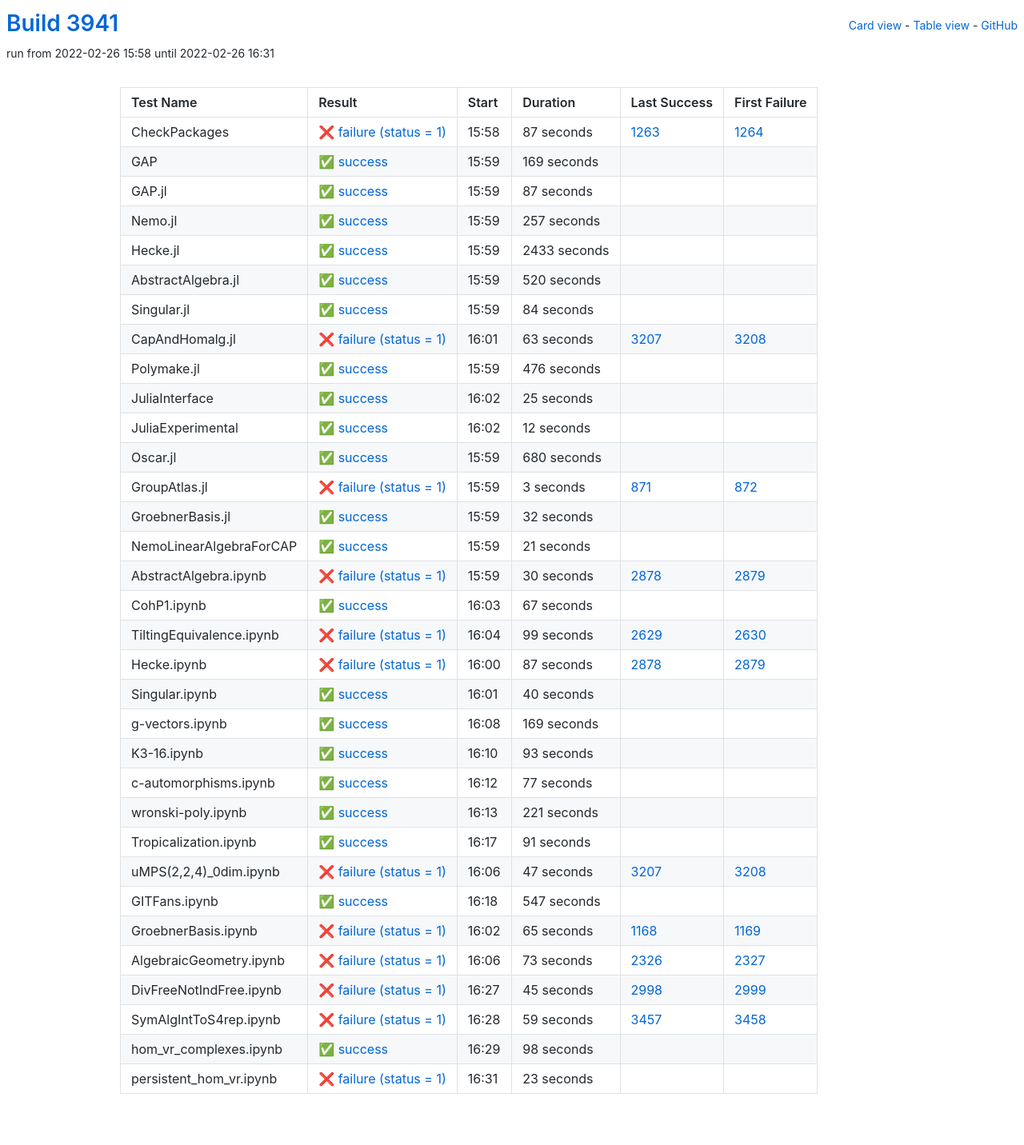
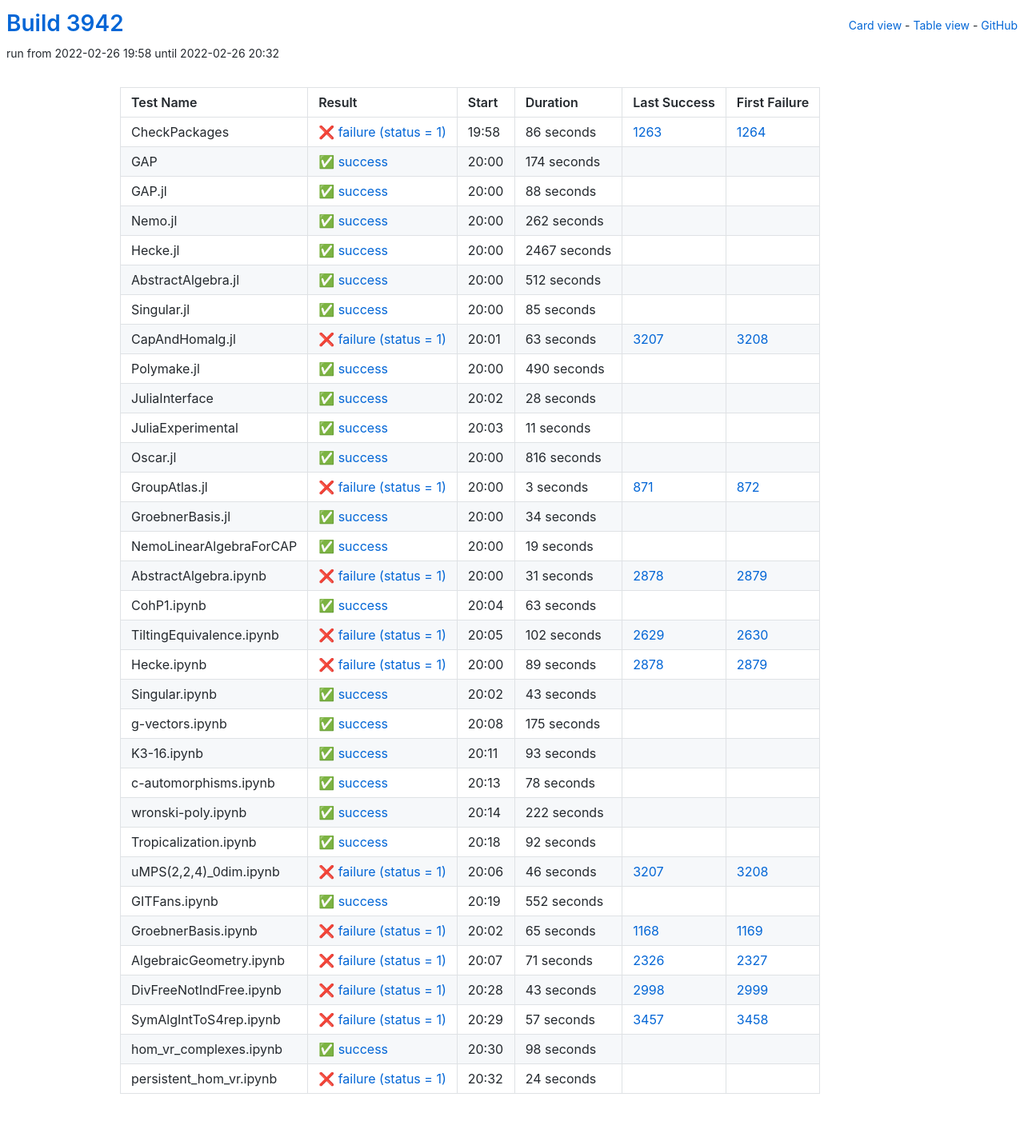
Before and after one commit to oscar-system/oscar-ci-status-stable, a Jekyll site: the page built from table.html, in a window 1280 px wide. Shown: the whole page at 80% size. Built offline with Jekyll 4.4.1, drawn with Linux system fonts in a browser that asks for light colours.

Commit message:
Build #3942

```diff
--- a/_data/ci.yml
+++ b/_data/ci.yml
@@ -1,6 +1,6 @@
 ---
-build: 3941
-build_url: https://oscarci.mathematik.uni-kl.de/job/oscar-stable/3941/
+build: 3942
+build_url: https://oscarci.mathematik.uni-kl.de/job/oscar-stable/3942/
 job: oscar-stable
 organization: oscar-system
 repo: oscar-ci-status-stable
@@ -8,92 +8,92 @@ repourl: https://github.com/oscar-system/oscar-ci-status-stable
 tests:
 - name: CheckPackages
   id: checkpackages
-  log: https://oscarci.mathematik.uni-kl.de/job/oscar-stable/3941/artifact/logs/build-3941/CheckPackages.log
-  start: 2022-02-26 15:58
+  log: https://oscarci.mathematik.uni-kl.de/job/oscar-stable/3942/artifact/logs/build-3942/CheckPackages.log
+  start: 2022-02-26 19:58
   success: false
   exitcode: 1
   status: failure
-  duration: 87
+  duration: 86
   last_success: 1263
   last_success_url: https://oscarci.mathematik.uni-kl.de/job/oscar-stable/1263/
   first_failure: 1264
   first_failure_url: https://oscarci.mathematik.uni-kl.de/job/oscar-stable/1264/
 - name: GAP
   id: gap
-  log: https://oscarci.mathematik.uni-kl.de/job/oscar-stable/3941/artifact/logs/build-3941/GAP.log
-  start: 2022-02-26 15:59
+  log: https://oscarci.mathematik.uni-kl.de/job/oscar-stable/3942/artifact/logs/build-3942/GAP.log
+  start: 2022-02-26 20:00
   success: true
   exitcode: 0
   status: success
-  duration: 169
+  duration: 174
   last_success: false
   last_success_url:
   first_failure: false
   first_failure_url:
 - name: GAP.jl
   id: gap-jl
-  log: https://oscarci.mathematik.uni-kl.de/job/oscar-stable/3941/artifact/logs/build-3941/GAP.jl.log
-  start: 2022-02-26 15:59
+  log: https://oscarci.mathematik.uni-kl.de/job/oscar-stable/3942/artifact/logs/build-3942/GAP.jl.log
+  start: 2022-02-26 20:00
   success: true
   exitcode: 0
   status: success
-  duration: 87
+  duration: 88
   last_success: false
   last_success_url:
   first_failure: false
   first_failure_url:
 - name: Nemo.jl
   id: nemo-jl
-  log: https://oscarci.mathematik.uni-kl.de/job/oscar-stable/3941/artifact/logs/build-3941/Nemo.jl.log
-  start: 2022-02-26 15:59
+  log: https://oscarci.mathematik.uni-kl.de/job/oscar-stable/3942/artifact/logs/build-3942/Nemo.jl.log
+  start: 2022-02-26 20:00
   success: true
   exitcode: 0
   status: success
-  duration: 257
+  duration: 262
   last_success: false
   last_success_url:
   first_failure: false
   first_failure_url:
 - name: Hecke.jl
   id: hecke-jl
-  log: https://oscarci.mathematik.uni-kl.de/job/oscar-stable/3941/artifact/logs/build-3941/Hecke.jl.log
-  start: 2022-02-26 15:59
+  log: https://oscarci.mathematik.uni-kl.de/job/oscar-stable/3942/artifact/logs/build-3942/Hecke.jl.log
+  start: 2022-02-26 20:00
   success: true
   exitcode: 0
   status: success
-  duration: 2433
+  duration: 2467
   last_success: false
   last_success_url:
   first_failure: false
   first_failure_url:
 - name: AbstractAlgebra.jl
   id: abstractalgebra-jl
-  log: https://oscarci.mathematik.uni-kl.de/job/oscar-stable/3941/artifact/logs/build-3941/AbstractAlgebra.jl.log
-  start: 2022-02-26 15:59
+  log: https://oscarci.mathematik.uni-kl.de/job/oscar-stable/3942/artifact/logs/build-3942/AbstractAlgebra.jl.log
+  start: 2022-02-26 20:00
   success: true
   exitcode: 0
   status: success
-  duration: 520
+  duration: 512
   last_success: false
   last_success_url:
   first_failure: false
   first_failure_url:
 - name: Singular.jl
   id: singular-jl
-  log: https://oscarci.mathematik.uni-kl.de/job/oscar-stable/3941/artifact/logs/build-3941/Singular.jl.log
-  start: 2022-02-26 15:59
+  log: https://oscarci.mathematik.uni-kl.de/job/oscar-stable/3942/artifact/logs/build-3942/Singular.jl.log
+  start: 2022-02-26 20:00
   success: true
   exitcode: 0
   status: success
-  duration: 84
+  duration: 85
   last_success: false
   last_success_url:
   first_failure: false
   first_failure_url:
 - name: CapAndHomalg.jl
   id: capandhomalg-jl
-  log: https://oscarci.mathematik.uni-kl.de/job/oscar-stable/3941/artifact/logs/build-3941/CapAndHomalg.jl.log
-  start: 2022-02-26 16:01
+  log: https://oscarci.mathematik.uni-kl.de/job/oscar-stable/3942/artifact/logs/build-3942/CapAndHomalg.jl.log
+  start: 2022-02-26 20:01
   success: false
   exitcode: 1
   status: failure
@@ -104,56 +104,56 @@ tests:
   first_failure_url: https://oscarci.mathematik.uni-kl.de/job/oscar-stable/3208/
 - name: Polymake.jl
   id: polymake-jl
-  log: https://oscarci.mathematik.uni-kl.de/job/oscar-stable/3941/artifact/logs/build-3941/Polymake.jl.log
-  start: 2022-02-26 15:59
+  log: https://oscarci.mathematik.uni-kl.de/job/oscar-stable/3942/artifact/logs/build-3942/Polymake.jl.log
+  start: 2022-02-26 20:00
   success: true
   exitcode: 0
   status: success
-  duration: 476
+  duration: 490
   last_success: false
   last_success_url:
   first_failure: false
   first_failure_url:
 - name: JuliaInterface
   id: juliainterface
-  log: https://oscarci.mathematik.uni-kl.de/job/oscar-stable/3941/artifact/logs/build-3941/JuliaInterface.log
-  start: 2022-02-26 16:02
+  log: https://oscarci.mathematik.uni-kl.de/job/oscar-stable/3942/artifact/logs/build-3942/JuliaInterface.log
+  start: 2022-02-26 20:02
   success: true
   exitcode: 0
   status: success
-  duration: 25
+  duration: 28
   last_success: false
   last_success_url:
   first_failure: false
   first_failure_url:
 - name: JuliaExperimental
   id: juliaexperimental
-  log: https://oscarci.mathematik.uni-kl.de/job/oscar-stable/3941/artifact/logs/build-3941/JuliaExperimental.log
-  start: 2022-02-26 16:02
+  log: https://oscarci.mathematik.uni-kl.de/job/oscar-stable/3942/artifact/logs/build-3942/JuliaExperimental.log
+  start: 2022-02-26 20:03
   success: true
   exitcode: 0
   status: success
-  duration: 12
+  duration: 11
   last_success: false
   last_success_url:
   first_failure: false
   first_failure_url:
 - name: Oscar.jl
   id: oscar-jl
-  log: https://oscarci.mathematik.uni-kl.de/job/oscar-stable/3941/artifact/logs/build-3941/Oscar.jl.log
-  start: 2022-02-26 15:59
+  log: https://oscarci.mathematik.uni-kl.de/job/oscar-stable/3942/artifact/logs/build-3942/Oscar.jl.log
+  start: 2022-02-26 20:00
   success: true
   exitcode: 0
   status: success
-  duration: 680
+  duration: 816
   last_success: false
   last_success_url:
   first_failure: false
   first_failure_url:
 - name: GroupAtlas.jl
   id: groupatlas-jl
-  log: https://oscarci.mathematik.uni-kl.de/job/oscar-stable/3941/artifact/logs/build-3941/GroupAtlas.jl.log
-  start: 2022-02-26 15:59
+  log: https://oscarci.mathematik.uni-kl.de/job/oscar-stable/3942/artifact/logs/build-3942/GroupAtlas.jl.log
+  start: 2022-02-26 20:00
   success: false
   exitcode: 1
   status: failure
@@ -164,104 +164,104 @@ tests:
   first_failure_url: https://oscarci.mathematik.uni-kl.de/job/oscar-stable/872/
 - name: GroebnerBasis.jl
   id: groebnerbasis-jl
-  log: https://oscarci.mathematik.uni-kl.de/job/oscar-stable/3941/artifact/logs/build-3941/GroebnerBasis.jl.log
-  start: 2022-02-26 15:59
+  log: https://oscarci.mathematik.uni-kl.de/job/oscar-stable/3942/artifact/logs/build-3942/GroebnerBasis.jl.log
+  start: 2022-02-26 20:00
   success: true
   exitcode: 0
   status: success
-  duration: 32
+  duration: 34
   last_success: false
   last_success_url:
   first_failure: false
   first_failure_url:
 - name: NemoLinearAlgebraForCAP
   id: nemolinearalgebraforcap
-  log: https://oscarci.mathematik.uni-kl.de/job/oscar-stable/3941/artifact/logs/build-3941/NemoLinearAlgebraForCAP.log
-  start: 2022-02-26 15:59
+  log: https://oscarci.mathematik.uni-kl.de/job/oscar-stable/3942/artifact/logs/build-3942/NemoLinearAlgebraForCAP.log
+  start: 2022-02-26 20:00
   success: true
   exitcode: 0
   status: success
-  duration: 21
+  duration: 19
   last_success: false
   last_success_url:
   first_failure: false
   first_failure_url:
 - name: AbstractAlgebra.ipynb
   id: abstractalgebra-ipynb
-  log: https://oscarci.mathematik.uni-kl.de/job/oscar-stable/3941/artifact/logs/build-3941/AbstractAlgebra.ipynb.log
-  start: 2022-02-26 15:59
+  log: https://oscarci.mathematik.uni-kl.de/job/oscar-stable/3942/artifact/logs/build-3942/AbstractAlgebra.ipynb.log
+  start: 2022-02-26 20:00
   success: false
   exitcode: 1
   status: failure
-  duration: 30
+  duration: 31
   last_success: 2878
   last_success_url: https://oscarci.mathematik.uni-kl.de/job/oscar-stable/2878/
   first_failure: 2879
   first_failure_url: https://oscarci.mathematik.uni-kl.de/job/oscar-stable/2879/
 - name: CohP1.ipynb
   id: cohp1-ipynb
-  log: https://oscarci.mathematik.uni-kl.de/job/oscar-stable/3941/artifact/logs/build-3941/CohP1.ipynb.log
-  start: 2022-02-26 16:03
+  log: https://oscarci.mathematik.uni-kl.de/job/oscar-stable/3942/artifact/logs/build-3942/CohP1.ipynb.log
+  start: 2022-02-26 20:04
   success: true
   exitcode: 0
   status: success
-  duration: 67
+  duration: 63
   last_success: false
   last_success_url:
   first_failure: false
   first_failure_url:
 - name: TiltingEquivalence.ipynb
   id: tiltingequivalence-ipynb
-  log: https://oscarci.mathematik.uni-kl.de/job/oscar-stable/3941/artifact/logs/build-3941/TiltingEquivalence.ipynb.log
-  start: 2022-02-26 16:04
+  log: https://oscarci.mathematik.uni-kl.de/job/oscar-stable/3942/artifact/logs/build-3942/TiltingEquivalence.ipynb.log
+  start: 2022-02-26 20:05
   success: false
   exitcode: 1
   status: failure
-  duration: 99
+  duration: 102
   last_success: 2629
   last_success_url: https://oscarci.mathematik.uni-kl.de/job/oscar-stable/2629/
   first_failure: 2630
   first_failure_url: https://oscarci.mathematik.uni-kl.de/job/oscar-stable/2630/
 - name: Hecke.ipynb
   id: hecke-ipynb
-  log: https://oscarci.mathematik.uni-kl.de/job/oscar-stable/3941/artifact/logs/build-3941/Hecke.ipynb.log
-  start: 2022-02-26 16:00
+  log: https://oscarci.mathematik.uni-kl.de/job/oscar-stable/3942/artifact/logs/build-3942/Hecke.ipynb.log
+  start: 2022-02-26 20:00
   success: false
   exitcode: 1
   status: failure
-  duration: 87
+  duration: 89
   last_success: 2878
   last_success_url: https://oscarci.mathematik.uni-kl.de/job/oscar-stable/2878/
   first_failure: 2879
   first_failure_url: https://oscarci.mathematik.uni-kl.de/job/oscar-stable/2879/
 - name: Singular.ipynb
   id: singular-ipynb
-  log: https://oscarci.mathematik.uni-kl.de/job/oscar-stable/3941/artifact/logs/build-3941/Singular.ipynb.log
-  start: 2022-02-26 16:01
+  log: https://oscarci.mathematik.uni-kl.de/job/oscar-stable/3942/artifact/logs/build-3942/Singular.ipynb.log
+  start: 2022-02-26 20:02
   success: true
   exitcode: 0
   status: success
-  duration: 40
+  duration: 43
   last_success: false
   last_success_url:
   first_failure: false
   first_failure_url:
 - name: g-vectors.ipynb
   id: g-vectors-ipynb
-  log: https://oscarci.mathematik.uni-kl.de/job/oscar-stable/3941/artifact/logs/build-3941/g-vectors.ipynb.log
-  start: 2022-02-26 16:08
+  log: https://oscarci.mathematik.uni-kl.de/job/oscar-stable/3942/artifact/logs/build-3942/g-vectors.ipynb.log
+  start: 2022-02-26 20:08
   success: true
   exitcode: 0
   status: success
-  duration: 169
+  duration: 175
   last_success: false
   last_success_url:
   first_failure: false
   first_failure_url:
 - name: K3-16.ipynb
   id: k3-16-ipynb
-  log: https://oscarci.mathematik.uni-kl.de/job/oscar-stable/3941/artifact/logs/build-3941/K3-16.ipynb.log
-  start: 2022-02-26 16:10
+  log: https://oscarci.mathematik.uni-kl.de/job/oscar-stable/3942/artifact/logs/build-3942/K3-16.ipynb.log
+  start: 2022-02-26 20:11
   success: true
   exitcode: 0
   status: success
@@ -272,68 +272,68 @@ tests:
   first_failure_url:
 - name: c-automorphisms.ipynb
   id: c-automorphisms-ipynb
-  log: https://oscarci.mathematik.uni-kl.de/job/oscar-stable/3941/artifact/logs/build-3941/c-automorphisms.ipynb.log
-  start: 2022-02-26 16:12
+  log: https://oscarci.mathematik.uni-kl.de/job/oscar-stable/3942/artifact/logs/build-3942/c-automorphisms.ipynb.log
+  start: 2022-02-26 20:13
   success: true
   exitcode: 0
   status: success
-  duration: 77
+  duration: 78
   last_success: false
   last_success_url:
   first_failure: false
   first_failure_url:
 - name: wronski-poly.ipynb
   id: wronski-poly-ipynb
-  log: https://oscarci.mathematik.uni-kl.de/job/oscar-stable/3941/artifact/logs/build-3941/wronski-poly.ipynb.log
-  start: 2022-02-26 16:13
+  log: https://oscarci.mathematik.uni-kl.de/job/oscar-stable/3942/artifact/logs/build-3942/wronski-poly.ipynb.log
+  start: 2022-02-26 20:14
   success: true
   exitcode: 0
   status: success
-  duration: 221
+  duration: 222
   last_success: false
   last_success_url:
   first_failure: false
   first_failure_url:
 - name: Tropicalization.ipynb
   id: tropicalization-ipynb
-  log: https://oscarci.mathematik.uni-kl.de/job/oscar-stable/3941/artifact/logs/build-3941/Tropicalization.ipynb.log
-  start: 2022-02-26 16:17
+  log: https://oscarci.mathematik.uni-kl.de/job/oscar-stable/3942/artifact/logs/build-3942/Tropicalization.ipynb.log
+  start: 2022-02-26 20:18
   success: true
   exitcode: 0
   status: success
-  duration: 91
+  duration: 92
   last_success: false
   last_success_url:
   first_failure: false
   first_failure_url:
 - name: uMPS(2,2,4)_0dim.ipynb
   id: umps-2-2-4-0dim-ipynb
-  log: https://oscarci.mathematik.uni-kl.de/job/oscar-stable/3941/artifact/logs/build-3941/uMPS-2-2-4-_0dim.ipynb.log
-  start: 2022-02-26 16:06
+  log: https://oscarci.mathematik.uni-kl.de/job/oscar-stable/3942/artifact/logs/build-3942/uMPS-2-2-4-_0dim.ipynb.log
+  start: 2022-02-26 20:06
   success: false
   exitcode: 1
   status: failure
-  duration: 47
+  duration: 46
   last_success: 3207
   last_success_url: https://oscarci.mathematik.uni-kl.de/job/oscar-stable/3207/
   first_failure: 3208
   first_failure_url: https://oscarci.mathematik.uni-kl.de/job/oscar-stable/3208/
 - name: GITFans.ipynb
   id: gitfans-ipynb
-  log: https://oscarci.mathematik.uni-kl.de/job/oscar-stable/3941/artifact/logs/build-3941/GITFans.ipynb.log
-  start: 2022-02-26 16:18
+  log: https://oscarci.mathematik.uni-kl.de/job/oscar-stable/3942/artifact/logs/build-3942/GITFans.ipynb.log
+  start: 2022-02-26 20:19
   success: true
   exitcode: 0
   status: success
-  duration: 547
+  duration: 552
   last_success: false
   last_success_url:
   first_failure: false
   first_failure_url:
 - name: GroebnerBasis.ipynb
   id: groebnerbasis-ipynb
-  log: https://oscarci.mathematik.uni-kl.de/job/oscar-stable/3941/artifact/logs/build-3941/GroebnerBasis.ipynb.log
-  start: 2022-02-26 16:02
+  log: https://oscarci.mathematik.uni-kl.de/job/oscar-stable/3942/artifact/logs/build-3942/GroebnerBasis.ipynb.log
+  start: 2022-02-26 20:02
   success: false
   exitcode: 1
   status: failure
@@ -344,44 +344,44 @@ tests:
   first_failure_url: https://oscarci.mathematik.uni-kl.de/job/oscar-stable/1169/
 - name: AlgebraicGeometry.ipynb
   id: algebraicgeometry-ipynb
-  log: https://oscarci.mathematik.uni-kl.de/job/oscar-stable/3941/artifact/logs/build-3941/AlgebraicGeometry.ipynb.log
-  start: 2022-02-26 16:06
+  log: https://oscarci.mathematik.uni-kl.de/job/oscar-stable/3942/artifact/logs/build-3942/AlgebraicGeometry.ipynb.log
+  start: 2022-02-26 20:07
   success: false
   exitcode: 1
   status: failure
-  duration: 73
+  duration: 71
   last_success: 2326
   last_success_url: https://oscarci.mathematik.uni-kl.de/job/oscar-stable/2326/
   first_failure: 2327
   first_failure_url: https://oscarci.mathematik.uni-kl.de/job/oscar-stable/2327/
 - name: DivFreeNotIndFree.ipynb
   id: divfreenotindfree-ipynb
-  log: https://oscarci.mathematik.uni-kl.de/job/oscar-stable/3941/artifact/logs/build-3941/DivFreeNotIndFree.ipynb.log
-  start: 2022-02-26 16:27
+  log: https://oscarci.mathematik.uni-kl.de/job/oscar-stable/3942/artifact/logs/build-3942/DivFreeNotIndFree.ipynb.log
+  start: 2022-02-26 20:28
   success: false
   exitcode: 1
   status: failure
-  duration: 45
+  duration: 43
   last_success: 2998
   last_success_url: https://oscarci.mathematik.uni-kl.de/job/oscar-stable/2998/
   first_failure: 2999
   first_failure_url: https://oscarci.mathematik.uni-kl.de/job/oscar-stable/2999/
 - name: SymAlgIntToS4rep.ipynb
   id: symalginttos4rep-ipynb
-  log: https://oscarci.mathematik.uni-kl.de/job/oscar-stable/3941/artifact/logs/build-3941/SymAlgIntToS4rep.ipynb.log
-  start: 2022-02-26 16:28
+  log: https://oscarci.mathematik.uni-kl.de/job/oscar-stable/3942/artifact/logs/build-3942/SymAlgIntToS4rep.ipynb.log
+  start: 2022-02-26 20:29
   success: false
   exitcode: 1
   status: failure
-  duration: 59
+  duration: 57
   last_success: 3457
   last_success_url: https://oscarci.mathematik.uni-kl.de/job/oscar-stable/3457/
   first_failure: 3458
   first_failure_url: https://oscarci.mathematik.uni-kl.de/job/oscar-stable/3458/
 - name: hom_vr_complexes.ipynb
   id: hom-vr-complexes-ipynb
-  log: https://oscarci.mathematik.uni-kl.de/job/oscar-stable/3941/artifact/logs/build-3941/hom_vr_complexes.ipynb.log
-  start: 2022-02-26 16:29
+  log: https://oscarci.mathematik.uni-kl.de/job/oscar-stable/3942/artifact/logs/build-3942/hom_vr_complexes.ipynb.log
+  start: 2022-02-26 20:30
   success: true
   exitcode: 0
   status: success
@@ -392,12 +392,12 @@ tests:
   first_failure_url:
 - name: persistent_hom_vr.ipynb
   id: persistent-hom-vr-ipynb
-  log: https://oscarci.mathematik.uni-kl.de/job/oscar-stable/3941/artifact/logs/build-3941/persistent_hom_vr.ipynb.log
-  start: 2022-02-26 16:31
+  log: https://oscarci.mathematik.uni-kl.de/job/oscar-stable/3942/artifact/logs/build-3942/persistent_hom_vr.ipynb.log
+  start: 2022-02-26 20:32
   success: false
   exitcode: 1
   status: failure
-  duration: 23
+  duration: 24
   last_success: false
   last_success_url:
   first_failure: false
```
Also changed, not shown: README.md.
